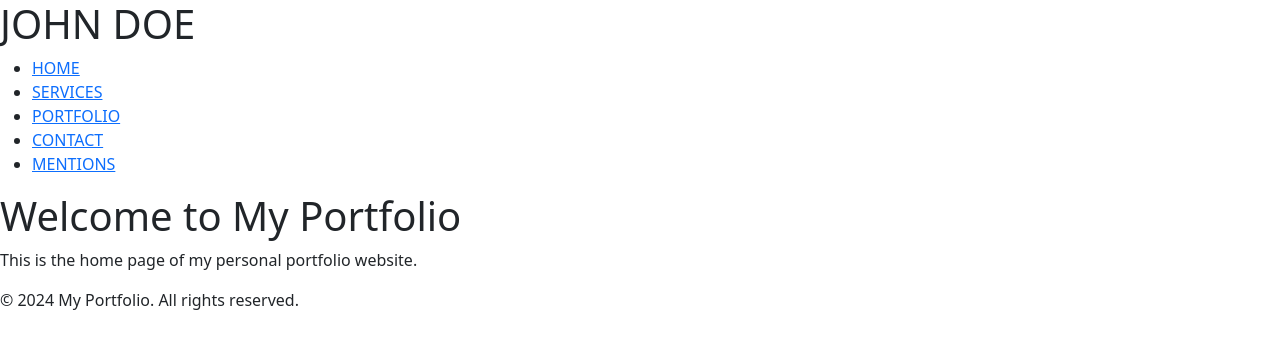
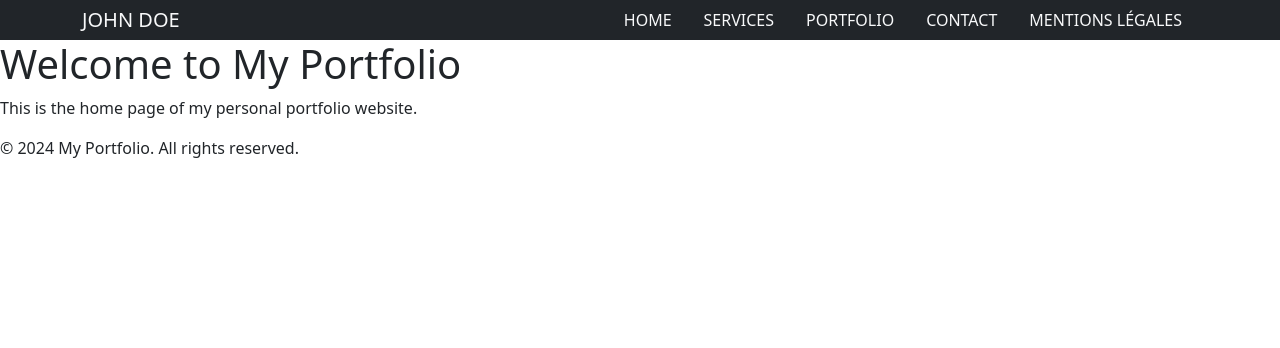
Before and after one commit to Aurore-Cr/devoir-bilan-5-monportefolio, a React (Create React App) app: page / in a window 1280 px wide. Shown: the top 348 px of the page. Built offline with nearby package versions, Linux system fonts and the light colour scheme.

Commit message:
modification bar de navigation et suppression logo

```diff
--- a/src/components/Header.jsx
+++ b/src/components/Header.jsx
@@ -1,76 +1,54 @@
-import { Link } from "react-router-dom";
+import React from "react";
+import Container from "react-bootstrap/Container";
+import Nav from "react-bootstrap/Nav";
+import Navbar from "react-bootstrap/Navbar";
 
 function Header() {
   return (
-    <header className="App-header">
-      <h1>JOHN DOE</h1>
-      <nav>
-        <ul>
-          <li>
-            <Link to="/">HOME</Link>
-          </li>
-          <li>
-            <Link to="/services">SERVICES</Link>
-          </li>
-          <li>
-            <Link to="/portefolio">PORTFOLIO</Link>
-          </li>
-          <li>
-            <Link to="/contact">CONTACT</Link>
-          </li>
-          <li>
-            <Link to="/mentions">MENTIONS</Link>
-          </li>
-        </ul>
-      </nav>
+    <header className="text-white text-uppercase sticky-top">
+      <Navbar expand="lg" className="bg-dark py-0 " data-bs-theme="dark">
+        <Container>
+          <Navbar.Brand className="navbar-expand-lg text-light" href="/">
+            John Doe
+          </Navbar.Brand>
+          <Navbar.Toggle aria-controls="navbarResponsive" />
+          <Navbar.Collapse id="navbarResponsive">
+            <Nav className="navbar-nav ms-auto">
+              <Nav.Link
+                className="nav-link py-0 px-0 px-lg-3 rounded text-light"
+                href="/"
+              >
+                Home
+              </Nav.Link>
+              <Nav.Link
+                className="nav-link py-0 px-0 px-lg-3 rounded text-light"
+                href="/services"
+              >
+                Services
+              </Nav.Link>
+              <Nav.Link
+                className="nav-link py-0 px-0 px-lg-3 rounded text-light"
+                href="/portefolio"
+              >
+                Portfolio
+              </Nav.Link>
+              <Nav.Link
+                className="nav-link py-0 px-0 px-lg-3 rounded text-light"
+                href="/contact"
+              >
+                Contact
+              </Nav.Link>
+              <Nav.Link
+                className="nav-link py-0 px-0 px-lg-3 rounded text-light"
+                href="/mentions"
+              >
+                Mentions Légales
+              </Nav.Link>
+            </Nav>
+          </Navbar.Collapse>
+        </Container>
+      </Navbar>
     </header>
   );
 }
 export default Header;
-
-/*
-import Container from 'react-bootstrap/Container';
-import Nav from 'react-bootstrap/Nav';
-import Navbar from 'react-bootstrap/Navbar';
-
-function ColorSchemesExample() {
-  return (
-    <>
-      <Navbar bg="dark" data-bs-theme="dark">
-        <Container>
-          <Navbar.Brand href="#home">Navbar</Navbar.Brand>
-          <Nav className="me-auto">
-            <Nav.Link href="#home">Home</Nav.Link>
-            <Nav.Link href="#features">Features</Nav.Link>
-            <Nav.Link href="#pricing">Pricing</Nav.Link>
-          </Nav>
-        </Container>
-      </Navbar>
-      <br />
-      <Navbar bg="primary" data-bs-theme="dark">
-        <Container>
-          <Navbar.Brand href="#home">Navbar</Navbar.Brand>
-          <Nav className="me-auto">
-            <Nav.Link href="#home">Home</Nav.Link>
-            <Nav.Link href="#features">Features</Nav.Link>
-            <Nav.Link href="#pricing">Pricing</Nav.Link>
-          </Nav>
-        </Container>
-      </Navbar>
-
-      <br />
-      <Navbar bg="light" data-bs-theme="light">
-        <Container>
-          <Navbar.Brand href="#home">Navbar</Navbar.Brand>
-          <Nav className="me-auto">
-            <Nav.Link href="#home">Home</Nav.Link>
-            <Nav.Link href="#features">Features</Nav.Link>
-            <Nav.Link href="#pricing">Pricing</Nav.Link>
-          </Nav>
-        </Container>
-      </Navbar>
-    </>
-  );
-}
-
-export default ColorSchemesExample; */
--- a/src/pages/Home.jsx
+++ b/src/pages/Home.jsx
@@ -1,8 +1,10 @@
 function Home() {
   return (
     <div className="Home">
-      <h1>Welcome to My Portfolio</h1>
-      <p>This is the home page of my personal portfolio website.</p>
+      <main>
+        <h1>Welcome to My Portfolio</h1>
+        <p>This is the home page of my personal portfolio website.</p>
+      </main>
     </div>
   );
 }
```
Also changed, not shown: public/logo192.png (deleted), public/logo512.png (deleted).
